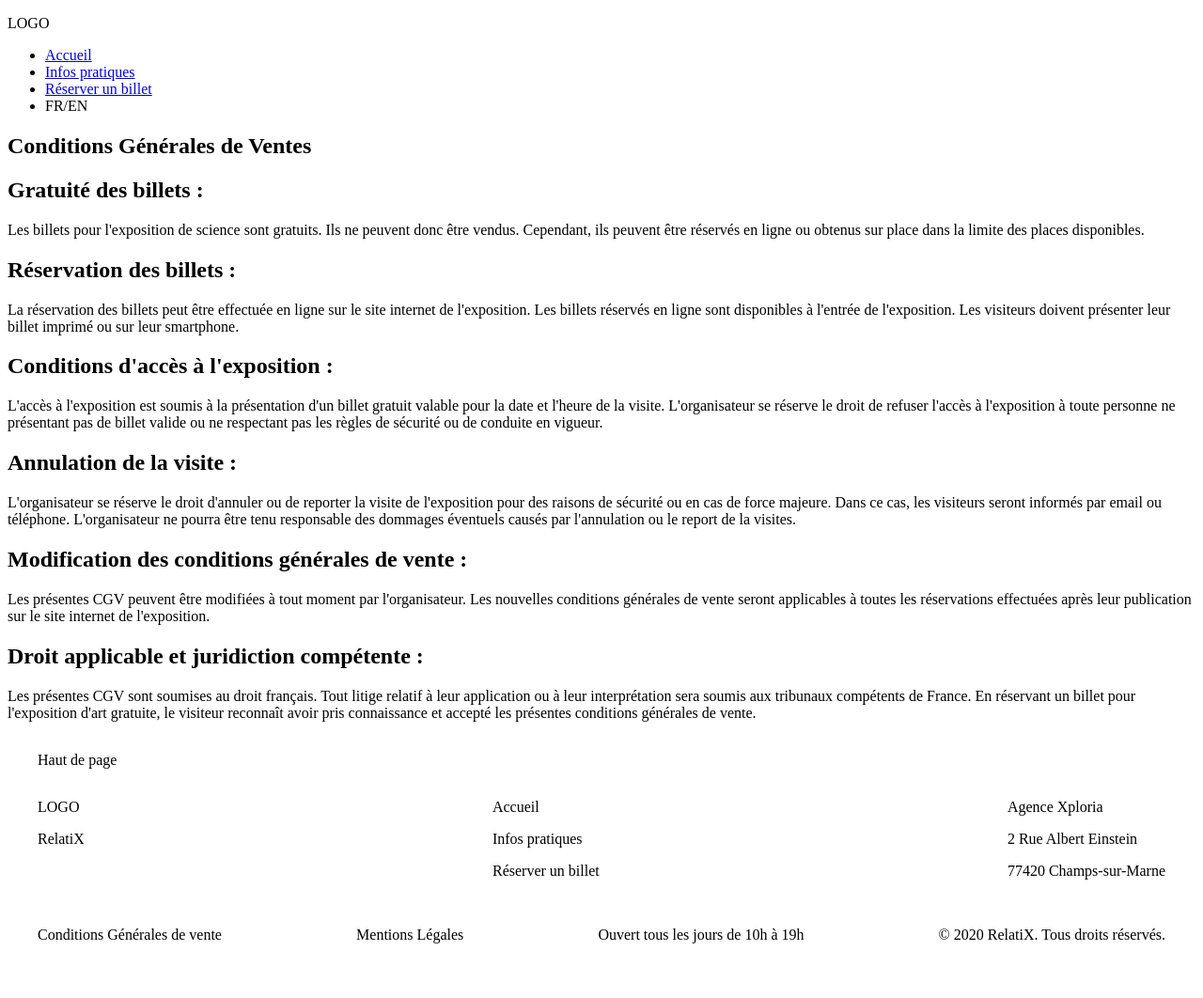
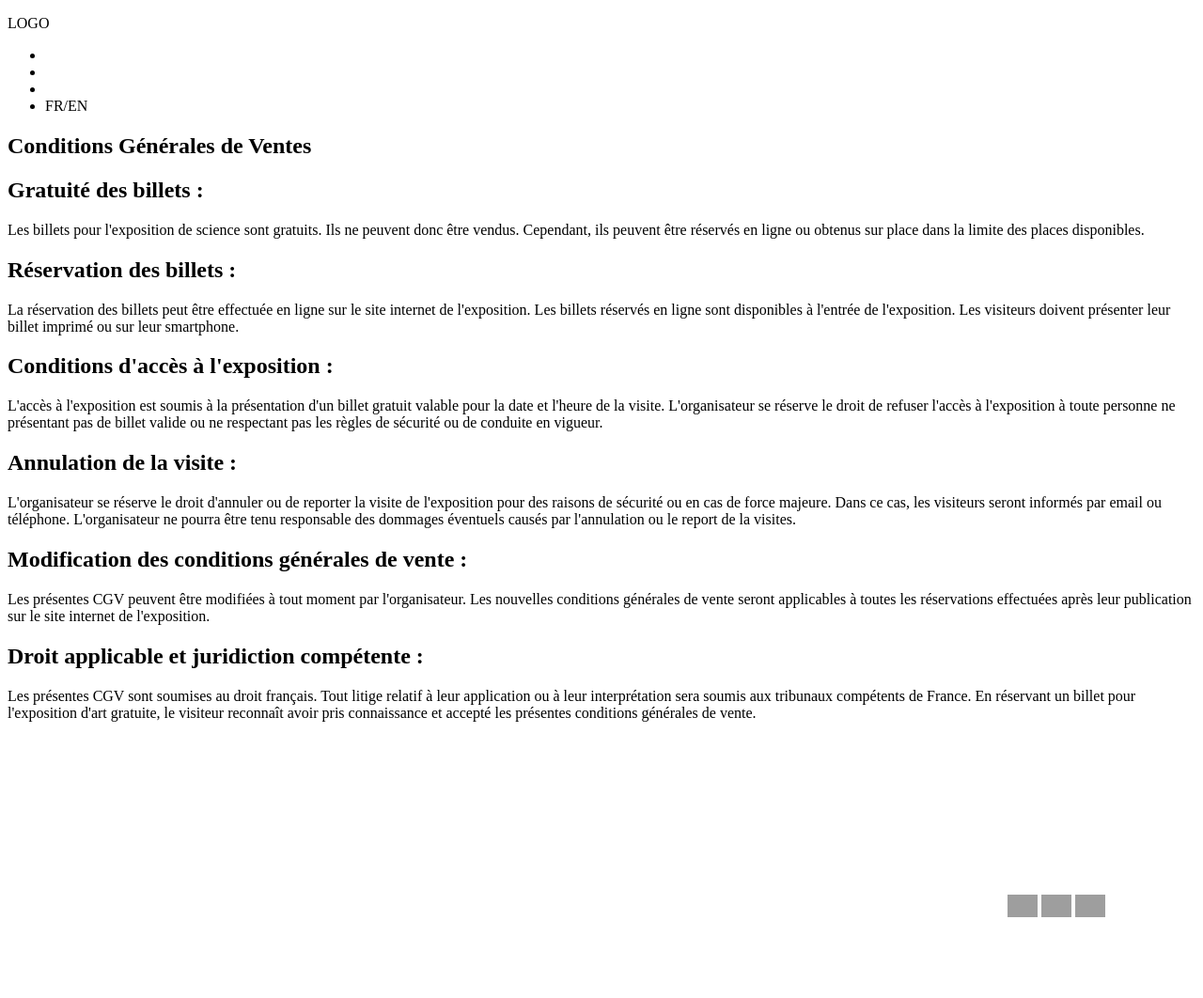
Before and after one commit to Andie4/exposition_virtuelle_Einstein, a PHP site: the page made by CGV.php in a window 1280 px wide. Shown: the whole page at 94% size. Before the commit the page ends 1004 px from the top, so only its background shows below. Run offline with PHP 8.4, Linux system fonts and the light colour scheme; grey boxes are pictures that could not be loaded.

Commit message:
ajout des lien vers les réseaux sociaux de l'angence

```diff
--- a/footer.php
+++ b/footer.php
@@ -18,24 +18,24 @@
                     <p>RelatiX</p>
                 </div>
                 <div class="spaceFooter">
-                    <p>Accueil</p>
-                    <p>Infos pratiques</p>
-                    <p>Réserver un billet</p>
+                    <a href="index.php">Accueil</a>
+                    <a href="infos_pratiques.php">Infos pratiques</a>
+                    <a href="formulaire.php">Réserver un billet</a>
                 </div>
                 <div class="spaceFooter">
                     <p>Agence Xploria</p>
                     <p>2 Rue Albert Einstein</p>
                     <p>77420 Champs-sur-Marne</p>
                     <div>
-                        <a href=""><img src="" alt=""></a>
-                        <a href=""><img src="" alt=""></a>
-                        <a href=""><img src="" alt=""></a>
+                        <a href="https://www.instagram.com/xploria_agency?igsh=MWo3Nm1mNHhsM2Y0OA==" target="_blank"><img src="images/instagram.svg" alt="" class="icone"></a>
+                        <a href="https://www.tiktok.com/@xploria_agency?_t=ZN-8uGYZ05NkbG&_r=1" target="_blank"><img src="images/tiktok.svg" alt="" class="icone"></a>
+                        <a href="" target="_blank"><img src="images/youtube.svg" alt="" class="icone"></a>
                     </div>
                 </div>
             </div>
             <div class="flex">
-                <p>Conditions Générales de vente</p>
-                <p>Mentions Légales</p>
+                <a href="CGV.php"><img src="" alt="">Conditions Générales de vente</a>
+                <a href="mentions_legales.php"><img src="" alt="">Mentions Légales</a>
                 <p>Ouvert tous les jours de 10h à 19h</p>
                 <p>© 2020 RelatiX. Tous droits réservés.</p>
             </div>
--- a/styles/footer.css
+++ b/styles/footer.css
@@ -4,6 +4,13 @@
     box-sizing: border-box;
 }
 
+a{
+    text-decoration: none;
+    color: white;
+}
+.icone{
+    width: 2rem;
+}
 
 
 /* mobile */
@@ -14,6 +21,9 @@
     }
     .spaceFooter{
         margin-bottom: 2rem;
+    }
+    .flex{
+        display:block;
     }
 
 }
@@ -28,12 +38,16 @@
     .spaceFooter{
         margin-bottom: 2rem;
     }
+    .flex{
+        display:block;
+    }
 }
 
 /* desktop */
 @media (min-width: 1024px) {
     footer{
         margin: 2rem;
+        color: white;
 
     }
     .flex{
```
Also changed, not shown: images/instagram.svg (added), images/tiktok.svg (added), images/youtube.svg (added), nav.php (added), scripts/nav.js (added), styles/nav.css (added).
